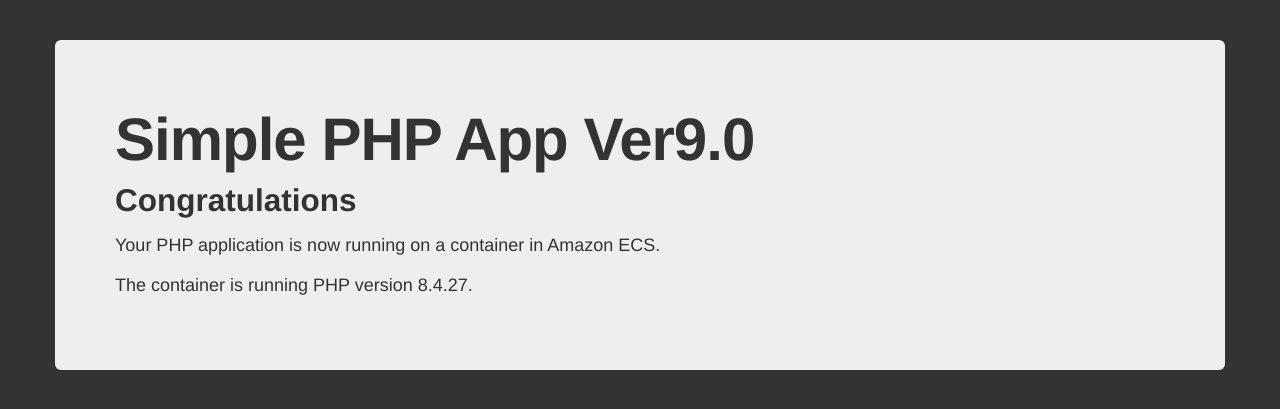
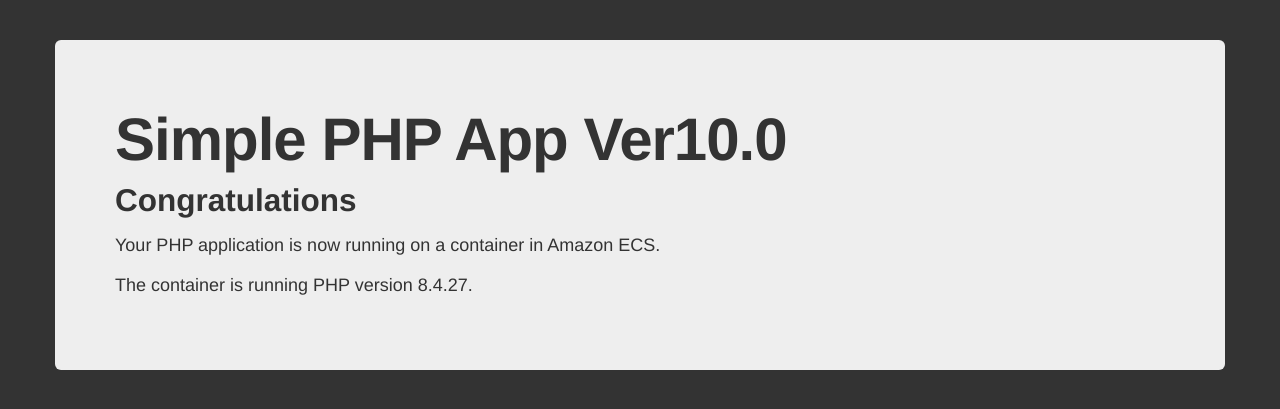
Before and after one commit to nakamura31/ecs-demo-php-simple-app, a PHP site: page / in a window 1280 px wide. Shown: the top 409 px of the page. Run offline with PHP 8.4, Linux system fonts and the light colour scheme.

Commit message:
Update index.php

```diff
--- a/src/index.php
+++ b/src/index.php
@@ -15,7 +15,7 @@
     <body>
         <div class="container">
             <div class="hero-unit">
-                <h1>Simple PHP App Ver9.0</h1>
+                <h1>Simple PHP App Ver10.0</h1>
                 <h2>Congratulations</h2>
                 <p>Your PHP application is now running on a container in Amazon ECS.</p>
                 <p>The container is running PHP version <?php echo phpversion(); ?>.</p>
```
